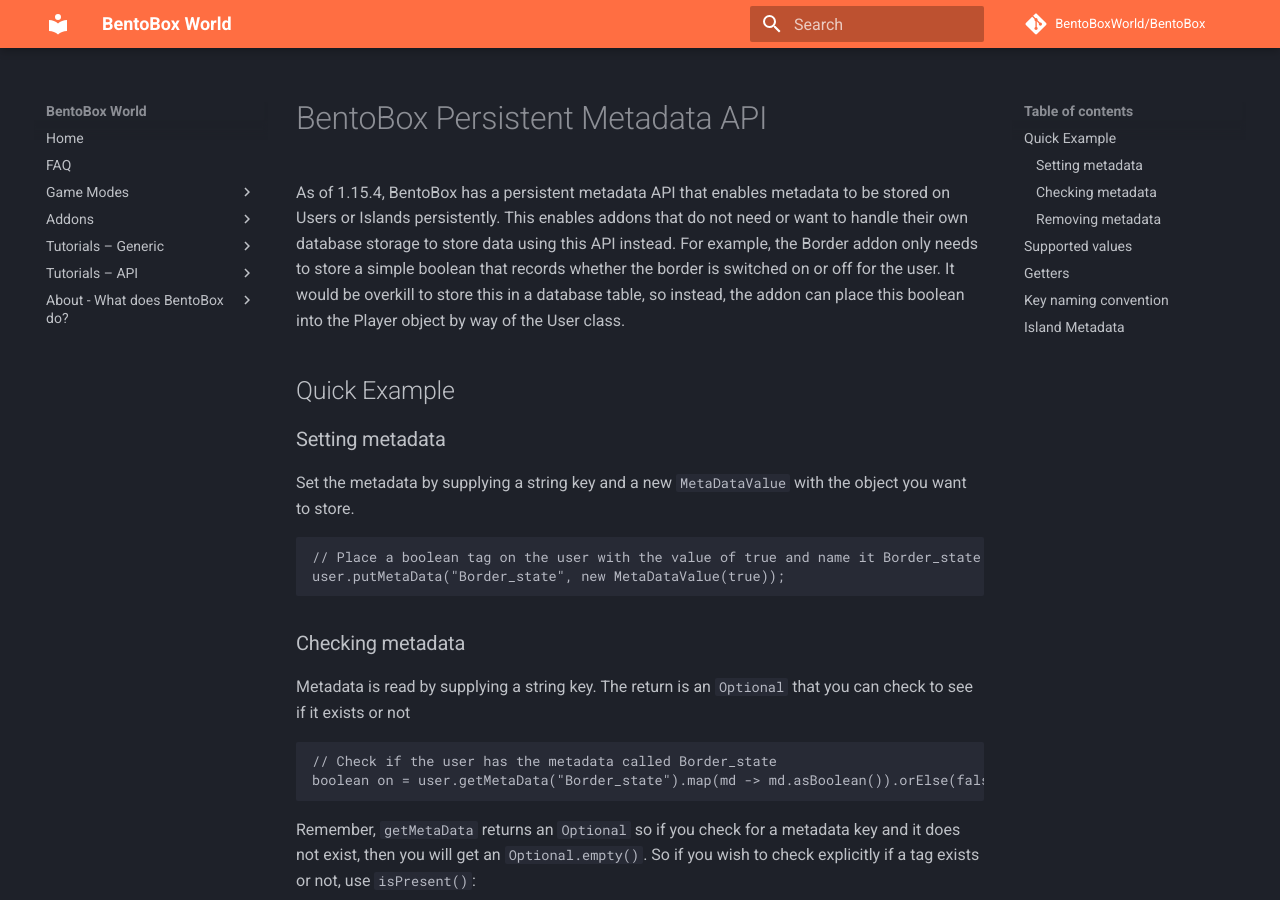
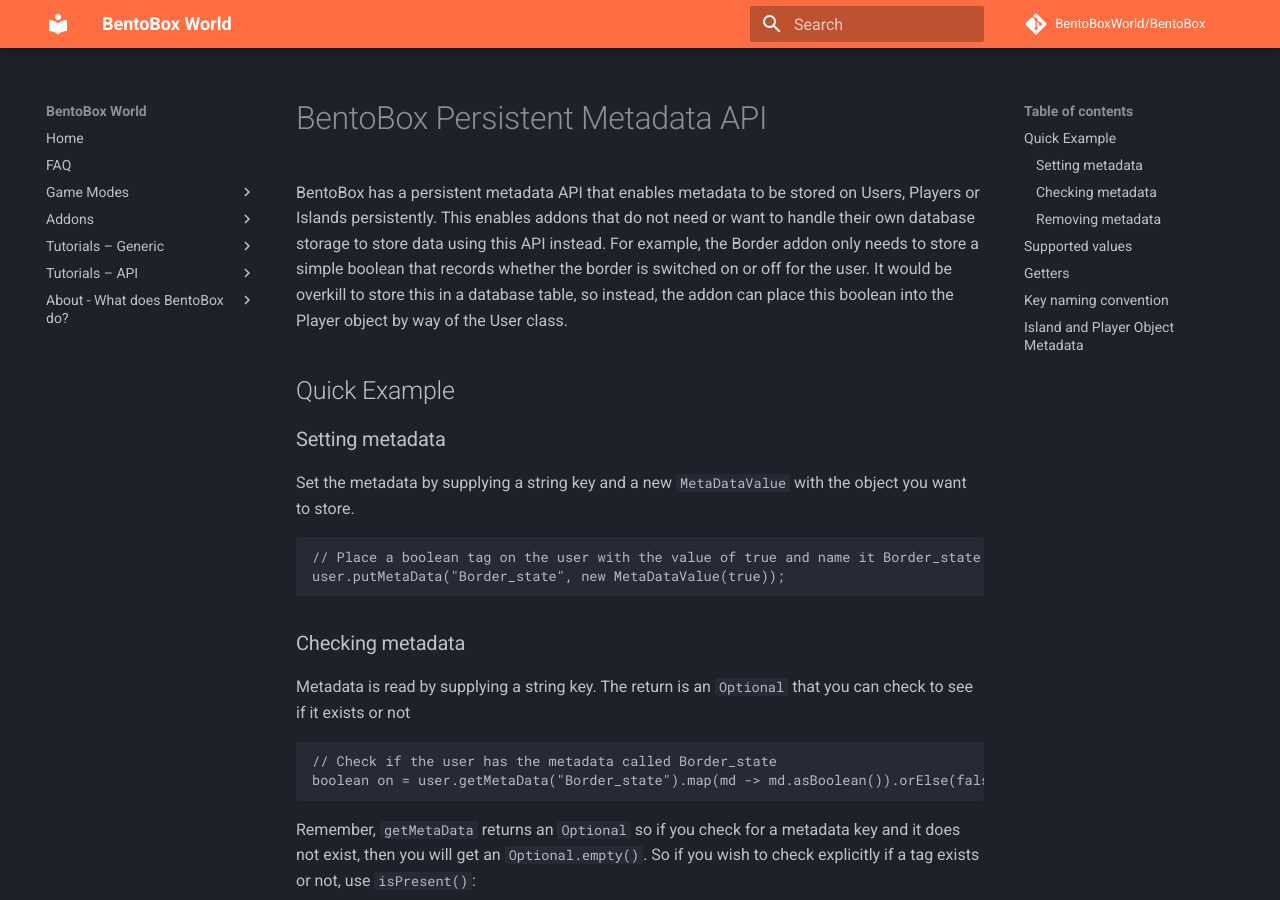
Before and after one commit to BentoBoxWorld/docs, an MkDocs documentation site: the page built from docs/BentoBox/MetadataAPI.md, in a window 1280 px wide and 900 px high. Built offline with MkDocs 1.6.1 and Material for MkDocs 9.7.7, drawn with Linux system fonts in a browser that asks for light colours; comment, search, counter and statistics services are not loaded; some of the changed lines change nothing that is shown; some of the changed text lies outside the part shown.

Commit message:
Updated to latest API
See https://github.com/BentoBoxWorld/BentoBox/pull/1630

```diff
--- a/docs/BentoBox/MetadataAPI.md
+++ b/docs/BentoBox/MetadataAPI.md
@@ -1,6 +1,6 @@
 # BentoBox Persistent Metadata API
 
-As of 1.15.4, BentoBox has a persistent metadata API that enables metadata to be stored on Users or Islands persistently.
+BentoBox has a persistent metadata API that enables metadata to be stored on Users, Players or Islands persistently.
 This enables addons that do not need or want to handle their own database storage to store data using this API instead.
 For example, the Border addon only needs to store a simple boolean that records whether the border is switched on or off
 for the user. It would be overkill to store this in a database table, so instead, the addon can place this boolean into
@@ -88,6 +88,7 @@
 * Border_state
 * etc.
 
-## Island Metadata
-The Island object has a similar API for metadata as the User class except it does not use Optionals. Once you get an Island object, you can get, set and remove metaData from it, but it will require null handling.
+## Island and Player Object Metadata
+The Island and Player objects have the same API for metadata as the User class. Although it's possible to manitfulate Player object metadata, it is best done though the User class API.
+
 Island metadata is saved when the server shuts down or when the database is saved periodically.
```
